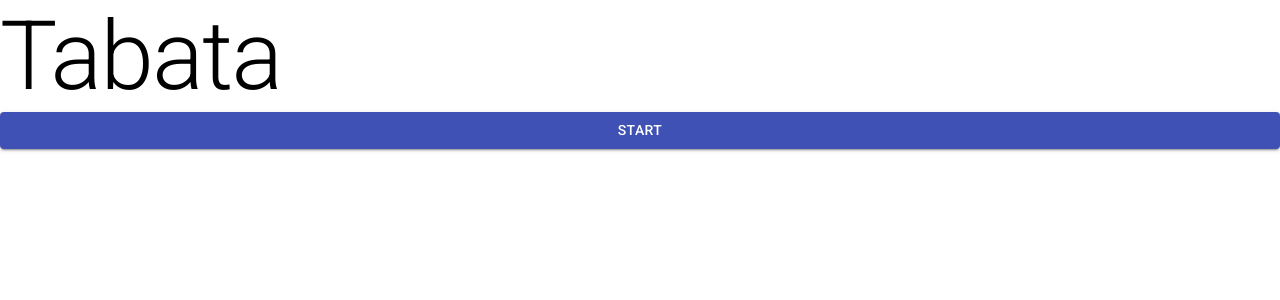
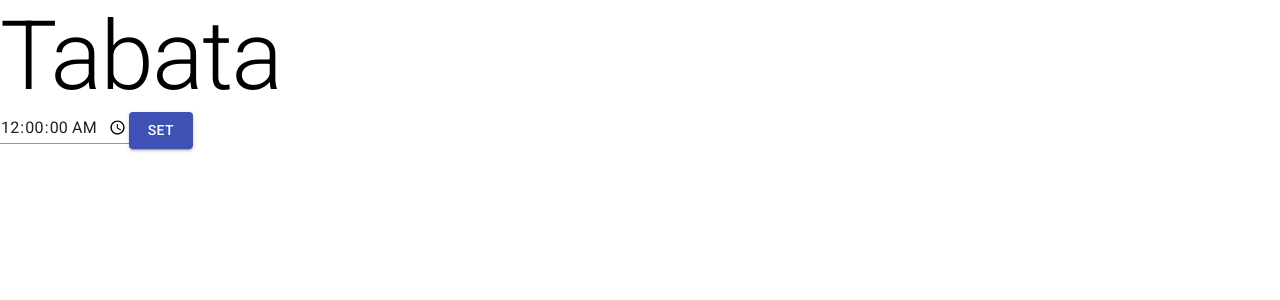
Before and after one commit to danielvarcas/tabata, a Next.js app: page / in a window 1280 px wide. Shown: the top 300 px of the page. Built offline with nearby package versions, Linux system fonts and the light colour scheme.

Commit message:
Correctly enter stopped state at zero

```diff
--- a/components/Timer.tsx
+++ b/components/Timer.tsx
@@ -7,7 +7,7 @@ import { useInterval } from "react-use";
 type TimerState = "ready" | "running" | "paused" | "stopped";
 
 export function Timer() {
-  const [timerState, setTimerState] = React.useState<TimerState>("ready");
+  const [timerState, setTimerState] = React.useState<TimerState>("stopped");
   const [
     remainingTime,
     setRemainingTime,
@@ -27,8 +27,11 @@ export function Timer() {
   useInterval(
     () => {
       setRemainingTime(remainingTime.minus({ seconds: 1 }));
+      if (remainingTime.as("seconds") === 0) {
+        setTimerState("stopped");
+      }
     },
-    timerState === "running" && remainingTime.as("seconds") > 0 ? 1000 : null
+    timerState === "running" ? 1000 : null
   );
 
   function startTimer() {
@@ -48,6 +51,7 @@ export function Timer() {
   }
 
   React.useEffect(() => {
+    console.log(timerState);
     if (timerState === "stopped") {
       setRemainingTime(null);
     }
```
